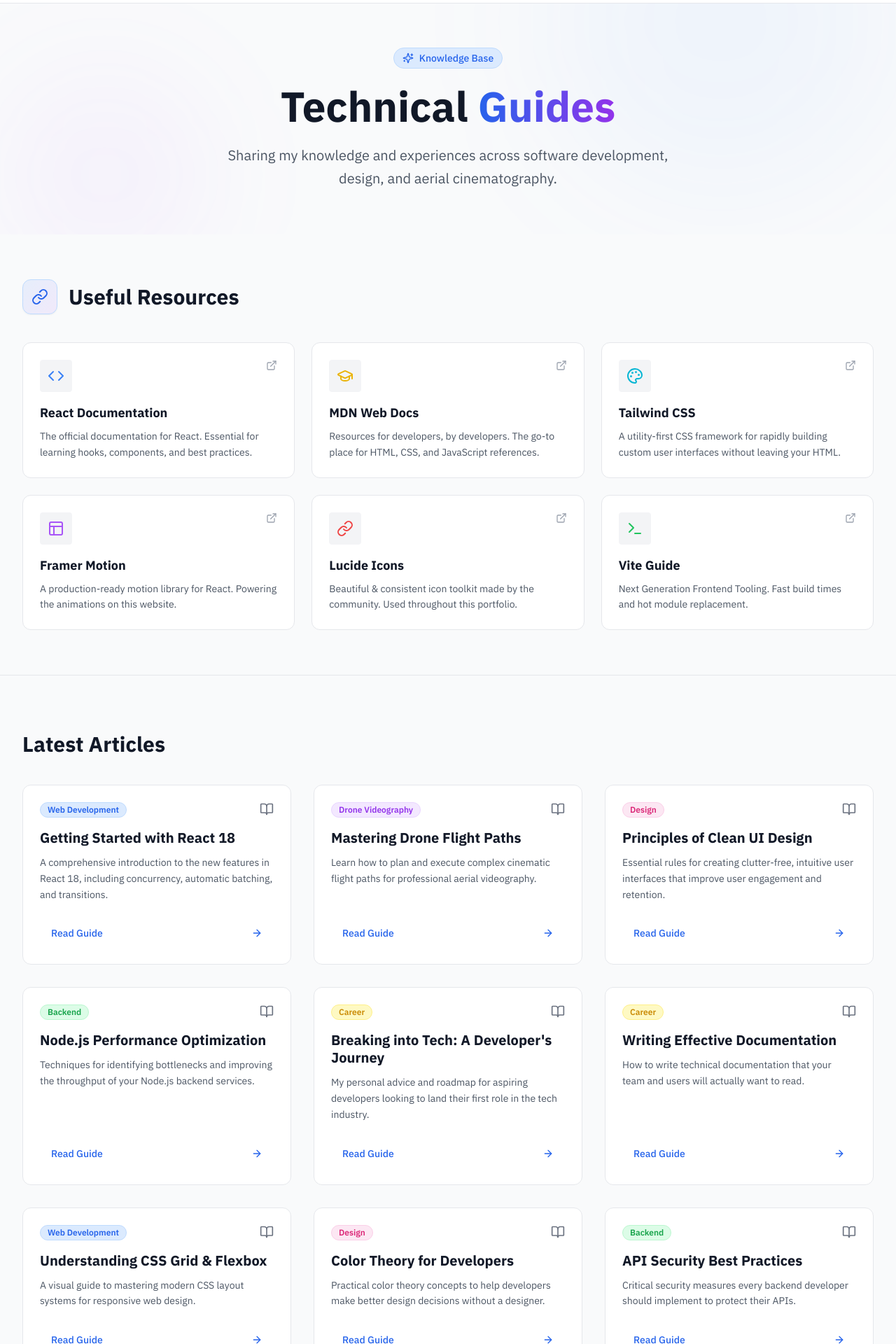
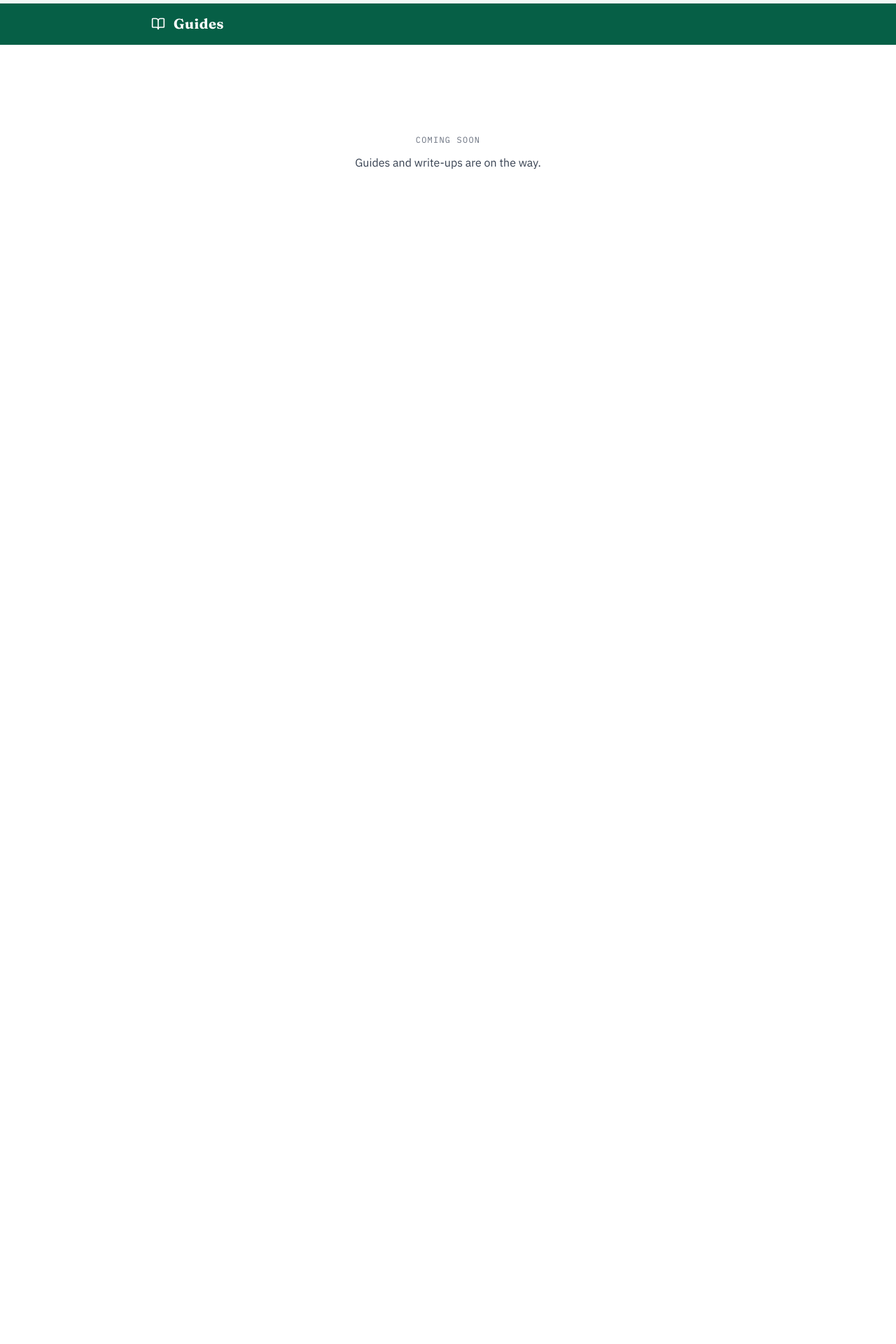
Before and after one commit to BrandonHenrickson/personal-website, a React (Vite) app: page /guides in a window 1280 px wide. Shown: the part 60-1980 px from the top of the page at 70% size. After the commit the page ends 800 px from the top, so only its background shows below. Built offline with nearby package versions, Linux system fonts and the light colour scheme.

Commit message:
Blank out Guides page (keep route for future content)
Replace the placeholder dummy-guide grid and off-brand dark/blue styling
with a clean emerald-banner "coming soon" page, consistent with the new
design. Route is preserved for content to be added later.

```diff
--- a/src/pages/GuidesPage.jsx
+++ b/src/pages/GuidesPage.jsx
@@ -1,131 +1,41 @@
 import React from 'react';
 import { Helmet } from 'react-helmet';
-import { motion } from 'framer-motion';
 import Navigation from '@/components/Navigation';
-import GuideCard from '@/components/GuideCard';
-import ContactSection from '@/components/sections/ContactSection';
-import UsefulLinksSection from '@/components/sections/UsefulLinksSection';
-import { Sparkles } from 'lucide-react';
+import { BookOpen } from 'lucide-react';
 
 const GuidesPage = () => {
-  const guides = [
-    {
-      title: "Getting Started with React 18",
-      description: "A comprehensive introduction to the new features in React 18, including concurrency, automatic batching, and transitions.",
-      category: "Web Development"
-    },
-    {
-      title: "Mastering Drone Flight Paths",
-      description: "Learn how to plan and execute complex cinematic flight paths for professional aerial videography.",
-      category: "Drone Videography"
-    },
-    {
-      title: "Principles of Clean UI Design",
-      description: "Essential rules for creating clutter-free, intuitive user interfaces that improve user engagement and retention.",
-      category: "Design"
-    },
-    {
-      title: "Node.js Performance Optimization",
-      description: "Techniques for identifying bottlenecks and improving the throughput of your Node.js backend services.",
-      category: "Backend"
-    },
-    {
-      title: "Breaking into Tech: A Developer's Journey",
-      description: "My personal advice and roadmap for aspiring developers looking to land their first role in the tech industry.",
-      category: "Career"
-    },
-    {
-      title: "Writing Effective Documentation",
-      description: "How to write technical documentation that your team and users will actually want to read.",
-      category: "Career"
-    },
-    {
-      title: "Understanding CSS Grid & Flexbox",
-      description: "A visual guide to mastering modern CSS layout systems for responsive web design.",
-      category: "Web Development"
-    },
-    {
-      title: "Color Theory for Developers",
-      description: "Practical color theory concepts to help developers make better design decisions without a designer.",
-      category: "Design"
-    },
-    {
-      title: "API Security Best Practices",
-      description: "Critical security measures every backend developer should implement to protect their APIs.",
-      category: "Backend"
-    }
-  ];
-
   return (
     <>
       <Helmet>
-        <title>Guides & Tutorials - Brandon's Portfolio</title>
+        <title>Guides — Brandon Henrickson</title>
         <meta
           name="description"
-          content="In-depth guides and tutorials on web development, drone videography, design, and software engineering."
+          content="Guides and write-ups by Brandon Henrickson — coming soon."
         />
       </Helmet>
 
-      <div className="min-h-screen bg-gray-50 dark:bg-gray-950 transition-colors duration-300">
+      <div className="min-h-screen bg-canvas">
         <Navigation />
 
-        {/* Hero Section */}
-        <section className="pt-32 pb-16 px-4 sm:px-6 lg:px-8 bg-gray-50 dark:bg-gray-950 relative overflow-hidden transition-colors duration-300">
-          <div className="absolute top-0 left-0 w-full h-full overflow-hidden pointer-events-none">
-            <div className="absolute -top-40 right-0 w-[500px] h-[500px] bg-blue-500/5 dark:bg-blue-600/10 rounded-full blur-[100px]"></div>
-            <div className="absolute top-40 left-0 w-[300px] h-[300px] bg-purple-500/5 dark:bg-purple-600/10 rounded-full blur-[80px]"></div>
+        {/* Banner */}
+        <div className="w-full bg-emerald pt-16">
+          <div className="max-w-4xl mx-auto px-6 py-4 flex items-center gap-3">
+            <BookOpen size={20} className="text-white" strokeWidth={2} />
+            <h1 className="font-display font-bold text-xl tracking-wide text-white">
+              Guides
+            </h1>
           </div>
+        </div>
 
-          <div className="max-w-7xl mx-auto text-center relative z-10">
-            <motion.div
-              initial={{ opacity: 0, y: 20 }}
-              animate={{ opacity: 1, y: 0 }}
-              transition={{ duration: 0.6 }}
-            >
-              <div className="inline-flex items-center px-3 py-1 rounded-full bg-blue-100 dark:bg-blue-500/10 border border-blue-200 dark:border-blue-500/20 text-blue-600 dark:text-blue-400 text-sm font-medium mb-6 transition-colors duration-300">
-                <Sparkles className="w-4 h-4 mr-2" />
-                Knowledge Base
-              </div>
-              <h1 className="text-4xl sm:text-6xl font-bold text-gray-900 dark:text-white mb-6 transition-colors duration-300">
-                Technical <span className="text-transparent bg-clip-text bg-gradient-to-r from-blue-600 to-purple-600 dark:from-blue-400 dark:to-purple-500">Guides</span>
-              </h1>
-              <p className="text-xl text-gray-600 dark:text-gray-300 max-w-2xl mx-auto leading-relaxed transition-colors duration-300">
-                Sharing my knowledge and experiences across software development, design, and aerial cinematography.
-              </p>
-            </motion.div>
-          </div>
-        </section>
-
-        {/* Useful Links Section */}
-        <UsefulLinksSection />
-
-        {/* Guides Grid */}
-        <section className="py-20 px-4 sm:px-6 lg:px-8 transition-colors duration-300">
-          <div className="max-w-7xl mx-auto">
-            <motion.div
-              initial={{ opacity: 0, y: 10 }}
-              whileInView={{ opacity: 1, y: 0 }}
-              viewport={{ once: true }}
-              className="mb-10"
-            >
-              <h2 className="text-3xl font-bold text-gray-900 dark:text-white mb-4 transition-colors duration-300">Latest Articles</h2>
-            </motion.div>
-
-            <div className="grid md:grid-cols-2 lg:grid-cols-3 gap-6 lg:gap-8">
-              {guides.map((guide, index) => (
-                <GuideCard
-                  key={index}
-                  title={guide.title}
-                  description={guide.description}
-                  category={guide.category}
-                  delay={index * 0.1}
-                />
-              ))}
-            </div>
-          </div>
-        </section>
-
-        <ContactSection />
+        {/* Empty state — content coming later */}
+        <div className="max-w-4xl mx-auto px-6 py-32 text-center">
+          <p className="font-mono text-xs uppercase tracking-widest text-inkMuted">
+            Coming soon
+          </p>
+          <p className="mt-3 text-inkSoft">
+            Guides and write-ups are on the way.
+          </p>
+        </div>
       </div>
     </>
   );
```
